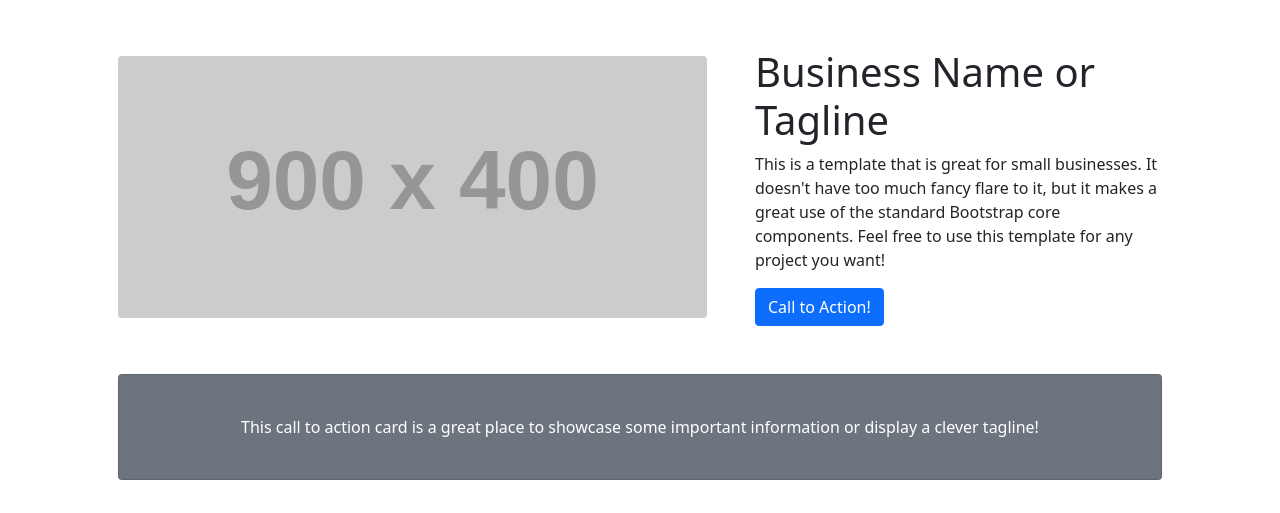
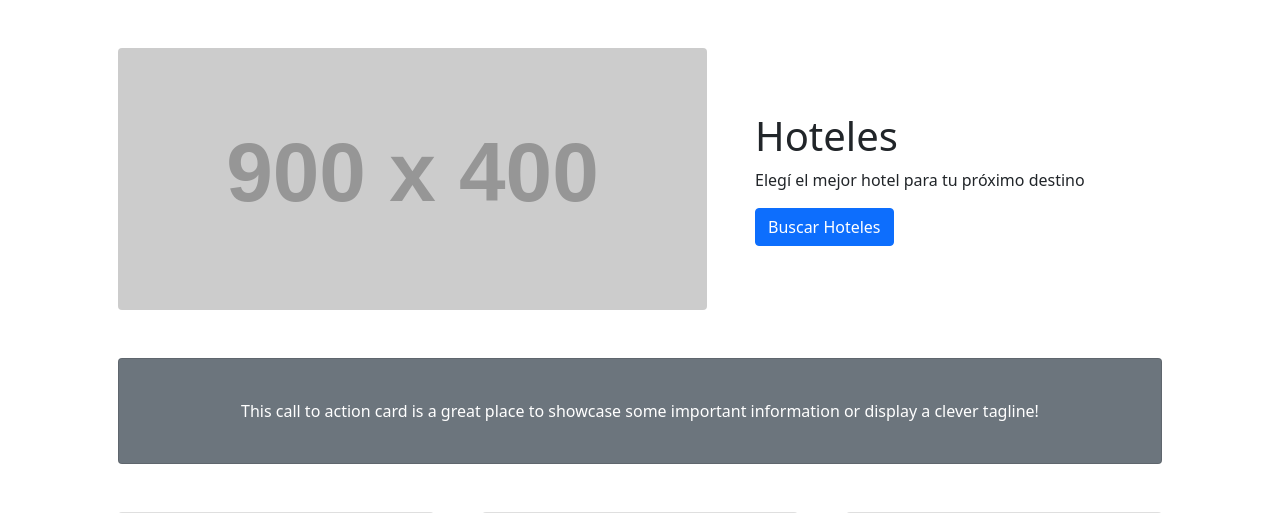
Before and after one commit to MartinCapocasale/ProyectoViajes, a Django app: page /hoteles/ in a window 1280 px wide. Shown: the part 56-569 px from the top of the page. Run offline with Django 4.2, Linux system fonts and the light colour scheme; grey boxes labelled with a size stand in for pictures from a placeholder-image service; some libraries are stand-ins or nearby versions.

Commit message:
se agrega cada template para cada html

```diff
--- a/ProyectoViajes/ProyectoViajesApp/templates/ProyectoViajesApp/base.html
+++ b/ProyectoViajes/ProyectoViajesApp/templates/ProyectoViajesApp/base.html
@@ -28,6 +28,18 @@
                 </div>
             </div>
         </nav>
+
+        <!-- Page Content-->
+        <div class="container px-4 px-lg-5">
+            <!-- Heading Row-->
+            <div class="row gx-4 gx-lg-5 align-items-center my-5">
+                <div class="col-lg-7"><img class="img-fluid rounded mb-4 mb-lg-0" src="https://dummyimage.com/900x400/dee2e6/6c757d.jpg" alt="..." /></div>
+                <div class="col-lg-5">
+                    <h1 class="font-weight-light">{% block TipoDePagina %}{% endblock %}</h1>
+                    <p>{% block SloganPagina %}{% endblock %}</p>
+                    <a class="btn btn-primary" href="#!">{% block DeBusqueda %}{% endblock %}</a>
+                </div>
+        </div>
         {%block ContenidoPagina %}
 
 
--- a/ProyectoViajes/ProyectoViajesApp/templates/ProyectoViajesApp/hoteles.html
+++ b/ProyectoViajes/ProyectoViajesApp/templates/ProyectoViajesApp/hoteles.html
@@ -4,19 +4,11 @@
 {% block TituloPagina %}
 Hoteles - Viajes Coder
 {% endblock %}
+{% block TipoDePagina %}Hoteles{% endblock %}
+{% block SloganPagina %}Elegí el mejor hotel para tu próximo destino{% endblock %}
+<a class="btn btn-primary" href="#!">{% block DeBusqueda %}Buscar Hoteles{% endblock %}</a>
 
 {%block ContenidoPagina%}
-        <!-- Page Content-->
-        <div class="container px-4 px-lg-5">
-            <!-- Heading Row-->
-            <div class="row gx-4 gx-lg-5 align-items-center my-5">
-                <div class="col-lg-7"><img class="img-fluid rounded mb-4 mb-lg-0" src="https://dummyimage.com/900x400/dee2e6/6c757d.jpg" alt="..." /></div>
-                <div class="col-lg-5">
-                    <h1 class="font-weight-light">Business Name or Tagline</h1>
-                    <p>This is a template that is great for small businesses. It doesn't have too much fancy flare to it, but it makes a great use of the standard Bootstrap core components. Feel free to use this template for any project you want!</p>
-                    <a class="btn btn-primary" href="#!">Call to Action!</a>
-                </div>
-            </div>
             <!-- Call to Action-->
             <div class="card text-white bg-secondary my-5 py-4 text-center">
                 <div class="card-body"><p class="text-white m-0">This call to action card is a great place to showcase some important information or display a clever tagline!</p></div>
```
Also changed, not shown: ProyectoViajes/ProyectoViajesApp/templates/ProyectoViajesApp/excursiones.html (+5 -11 lines), ProyectoViajes/ProyectoViajesApp/templates/ProyectoViajesApp/index.html (+6 -12 lines), ProyectoViajes/ProyectoViajesApp/templates/ProyectoViajesApp/vuelos.html (+3 -12 lines).
